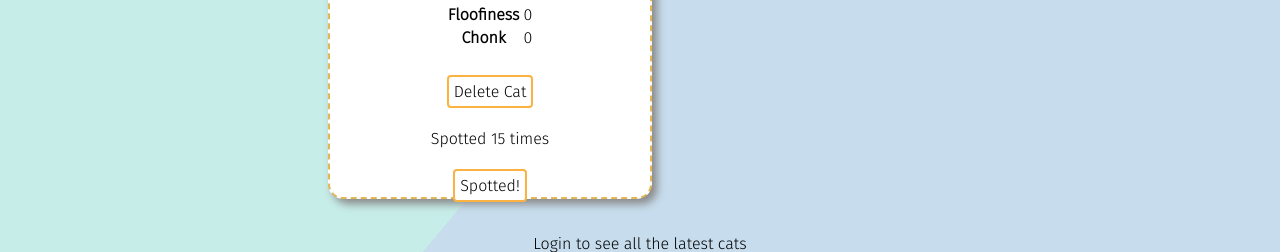
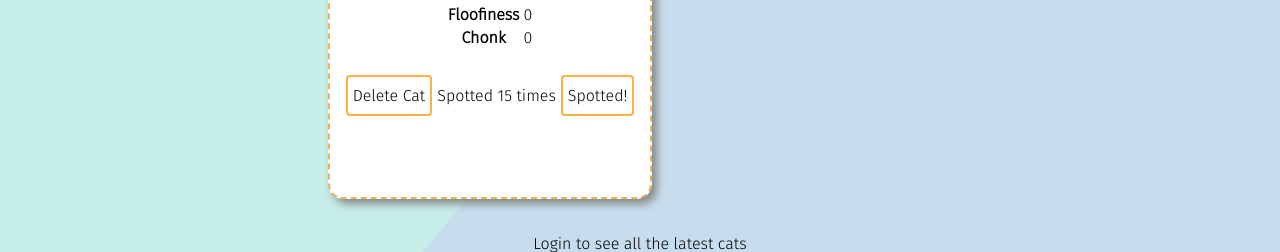
Before and after one commit to loushark/not_my_cat_frontend, a React (Create React App) app: page /new-cat in a window 1280 px wide. Shown: the part 507-759 px from the top of the page. Built offline with nearby package versions, Linux system fonts and the light colour scheme; no server answers.

Commit message:
completed delete Button functionality
Co-Authored-By: David Greaves <38595284+dmgreaves@users.noreply.github.com>

```diff
--- a/src/App.css
+++ b/src/App.css
@@ -80,6 +80,11 @@ a {
 
 .Cat-header {
   font-size: 8px;
+}
+
+.Cat-footer {
+  display: flex;
+  justify-content: center;
 }
 
 .Cat-image-box {
--- a/src/components/SpottedButton/SpottedButton.js
+++ b/src/components/SpottedButton/SpottedButton.js
@@ -4,7 +4,7 @@ const SpottedButton = () => {
   return (
     <>
     <p> Spotted 15 times</p>
-    <button>Spotted!</button>
+    <button className='button'>Spotted!</button>
     </>
   );
 };
--- a/src/components/catCard/catCard.js
+++ b/src/components/catCard/catCard.js
@@ -40,9 +40,11 @@ const Cat =  ( { catName, user_id, cattitude, floof, chonk, image } ) => {
           </tbody>
         </table>
       </div>
+      <div className='Cat-footer'>
       {/* <PlayGameButton /> */}
-      {state.user === user_id ? <><DeleteButton name={catName} /></> : null }
+      {state.user === user_id ? <><DeleteButton catName={catName} /></> : null }
       <SpottedButton />
+      </div>
     </div>
   )
 }
--- a/src/components/catCardButtons/catCardButtons.js
+++ b/src/components/catCardButtons/catCardButtons.js
@@ -1,12 +1,15 @@
-import React from 'react';
+import React, { useState, useEffect } from 'react';
 import axios from 'axios';
 
 const DeleteButton = ( { catName } ) => {
+  const [deleteSuccess, setDeleteSuccess] = useState(false)
+  console.log(catName)
 
   const onClickHandler = () => {
     axios.delete(`http://localhost:8082/api/cats/${catName}`)
     .then(response => {
       if (response === 200) {
+        setDeleteSuccess(true)
         console.log(response)
       }
     })
@@ -17,9 +20,15 @@ const DeleteButton = ( { catName } ) => {
     // props.history.push('/profile')
   }
 
+  useEffect(() => {
+    if(deleteSuccess === true) {
+      console.log('deleted')
+    }
+  }, [deleteSuccess])
+
   return (
     <>
-    <button className='button' onClick={onClickHandler}>Delete Cat</button>
+    <button className='button' onClick={() => {if(window.confirm('Are you sure you want to delete this cat?')) onClickHandler() }} >Delete Cat</button>
     </>
   )}
 
--- a/src/components/catList/catList.js
+++ b/src/components/catList/catList.js
@@ -6,9 +6,11 @@ const CatList = ( { list } ) => {
   return (
     <div className="cat-list">
       <div className="cat-list-row">
-        {list.map((cat)=> (
-          <Cat key={`cat-${cat._id}`} {...cat} />
-        ))}
+        { list.map ?
+          list.map((cat)=> (
+            <Cat key={`cat-${cat._id}`} {...cat} />
+          )) : <p>Whaa... what? No cats found! Better go find some!</p>
+        }
       </div>
     </div>
   );
```
